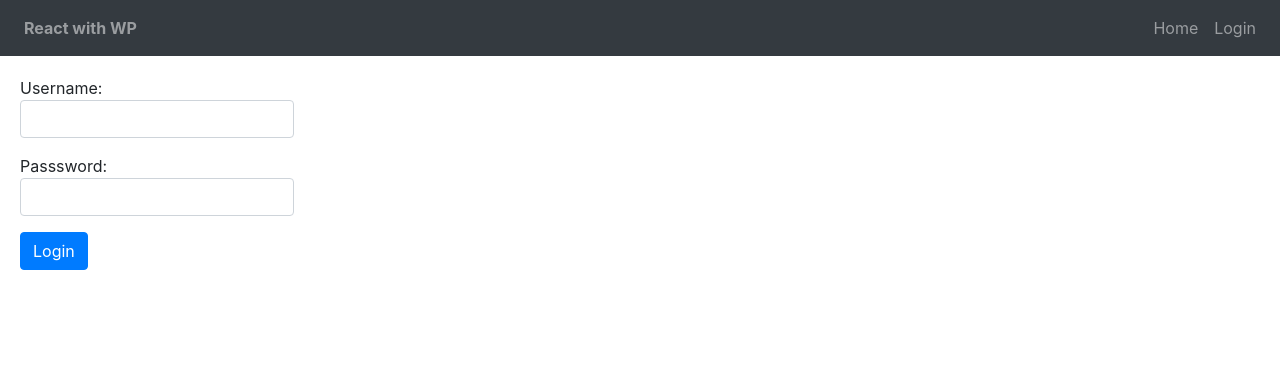
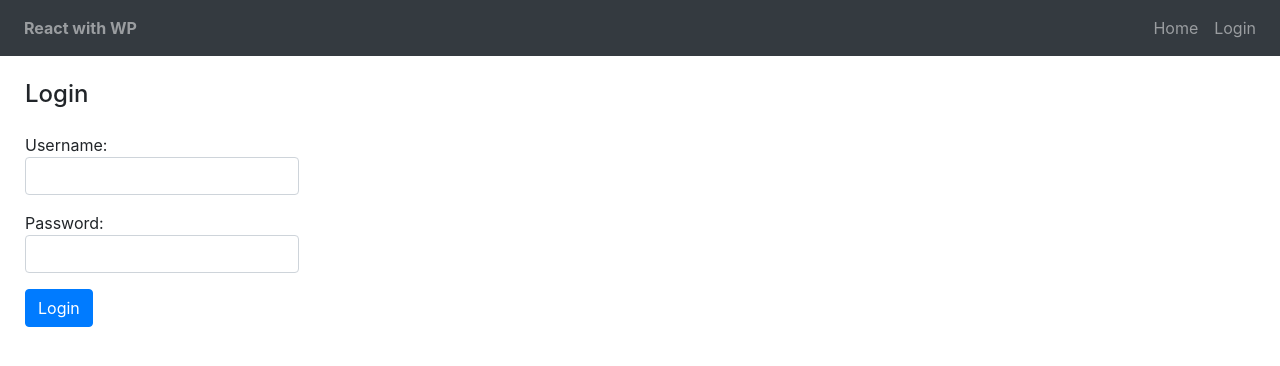
Before and after one commit to ma4ine/react-wordpress, a React (Create React App) app: page /login in a window 1280 px wide. Shown: the top 366 px of the page. Built offline with nearby package versions, Linux system fonts and the light colour scheme.

Commit message:
Login & Logout with AppContext

```diff
--- a/src/App.js
+++ b/src/App.js
@@ -8,6 +8,7 @@ import Dashboard from './components/dashboard/Dashboard';
 import CreatePost from './components/dashboard/posts/CreatePost';
 import AppProvider from './components/context/AppProvider';
 import Posts from './components/dashboard/posts/Posts';
+import Pages from './components/dashboard/pages/Pages';
 
 export class App extends React.Component {
 
@@ -20,8 +21,8 @@ export class App extends React.Component {
           <Dashboard path="/dashboard" />
           <Posts path="/dashboard/posts" />
           <CreatePost path="/dashboard/create-post" />
-          <Posts path="/dashboard/pages" />
           <SinglePost path="/post/:id" />
+          <Pages path="/dashboard/pages" />
         </Router>
       </AppProvider>
     )
--- a/src/Style.css
+++ b/src/Style.css
@@ -25,6 +25,12 @@
   height: 100vh;
   padding-top: 15px;
   background:gainsboro;
+  margin-left: -150px;
+  transition: margin-left .2s ease-in-out;
+}
+
+.sidebar.active {
+  margin-left: 0;
 }
 
 .sidebar ul ul {
@@ -44,11 +50,14 @@
 }
 
 .content {
-  /* margin-left: 150px; */
   width: 100%;
 }
 
 .main-content {
+  padding: 20px;
+  transition: margin-left .2s ease-in-out;
+}
+
+.content.active .main-content {
   margin-left: 150px;
-  padding: 20px;
 }
--- a/src/components/Login.js
+++ b/src/components/Login.js
@@ -1,110 +1,124 @@
-import React from 'react';
+import React, { useContext, useState } from 'react';
 import Navbar from './Navbar';
 import axios from 'axios';
 import { Redirect } from '@reach/router';
+import AppContext from './context/AppContext';
+import Loader from "../loader.gif";
 
-export class Login extends React.Component {
+const Login = () => {
 
-  constructor( props ) {
-    super( props );
+  const [ store, setStore ] = useContext( AppContext );
 
-    this.state = {
+  const [ loginFields, setLoginFields ] = useState({
     username: '',
     password: '',
     userNiceName: '',
     userEmail: '',
-      loggedIn: false,
     loading: false,
     error: ''
-    };
-  }
+  });
 
-  onFormSubmit = (event) => {
+  const createMarkup = ( data ) => ({
+		__html: data
+	});
+
+  const onFormSubmit = (event) => {
     event.preventDefault();
 
     const siteUrl = 'http://localhost:3000';
 
     const loginData = {
-      username: this.state.username,
-      password: this.state.password
+      username: loginFields.username,
+      password: loginFields.password
     };
 
-    this.setState( {loading: true}, () => {
+    setLoginFields( { ...loginFields, loading: true } );
+
     axios.post( `${siteUrl}/wp-json/jwt-auth/v1/token`, loginData )
       .then( res => {
 
         if ( res.data.token === undefined ) {
-            this.setState( { error: res.data.message, loading: false } );
+          setLoginFields( {
+            ...loginFields,
+            error: res.data.message,
+            loading: false
+          } );
           return;
         }
 
-          localStorage.setItem( 'token', res.data.token );
-          localStorage.setItem( 'userName', res.data.user_nicename );
-          localStorage.setItem( 'userEmail', res.data.user_email );
+        const { token, user_nicename, user_email } = res.data;
 
-          this.setState( {
+        localStorage.setItem( 'token', token );
+        localStorage.setItem( 'userName', user_nicename );
+
+        setStore({
+          ...store,
+          userName: user_nicename,
+          token: token
+        });
+
+        setLoginFields( {
+          ...loginFields,
           loading: false,
-            token: res.data.token,
-            userNiceName: res.data.user_nicename,
-            userEmail: res.data.user_email,
-            loggedIn: true
+          token: token,
+          userNiceName: user_nicename,
+          userEmail: user_email
         } );
       })
       .catch( err => {
-          this.setState( { error: err.response.data, loading: false } )
-        } )
+        setLoginFields( { ...loginFields, error: err.response.data.message, loading: false } )
       } )
   };
 
-  handleOnChange = (event) => {
-      this.setState( { [event.target.name]: event.target.value } );
+  const handleOnChange = (event) => {
+      setLoginFields( { ...loginFields, [event.target.name]: event.target.value } );
   };
 
-  render() {
 
-    const { username, password, loggedIn, userNiceName } = this.state;
+  const { username, password, error, loading } = loginFields;
 
-    const user = userNiceName ? userNiceName : localStorage.getItem( 'userName' );
-
-    if ( loggedIn || localStorage.getItem( 'token' ) ) {
+  if ( store.token ) {
 
     return <Redirect to={`/dashboard`} noThrow />
 
   } else {
 
     return (
-        <div>
-          <Navbar />
-          <form onSubmit={ this.onFormSubmit } style={{ marginTop: '20px', marginLeft: '20px' }}>
-            <label htmlFor="#" className="form-group">
+      <React.Fragment>
+				<Navbar/>
+				<div style={{ height: '100vh', maxWidth: '400px', marginLeft: '25px' }}>
+					<h4 className="mb-4 mt-4">Login</h4>
+					{ error && <div className="alert alert-danger" dangerouslySetInnerHTML={ createMarkup( error ) }/> }
+					<form onSubmit={ onFormSubmit }>
+						<label className="form-group">
 							Username:
 							<input
 								type="text"
 								className="form-control"
 								name="username"
 								value={ username }
-                onChange={ this.handleOnChange }
+								onChange={ handleOnChange }
 							/>
 						</label>
 						<br/>
-            <label htmlFor="#" className="form-group">
-              Passsword:
+						<label className="form-group">
+							Password:
 							<input
 								type="password"
 								className="form-control"
 								name="password"
 								value={ password }
-                onChange={ this.handleOnChange }
+								onChange={ handleOnChange }
 							/>
 						</label>
 						<br/>
-            <button className="btn btn-primary mb3" type="submit">Login</button>
+						<button className="btn btn-primary mb-3" type="submit">Login</button>
+						{ loading && <img className="loader" src={Loader} alt="Loader"/> }
 					</form>
 				</div>
+			</React.Fragment>
     );
-
   }
-  }
-}
+};
 
 export default Login
--- a/src/components/Navbar.js
+++ b/src/components/Navbar.js
@@ -1,22 +1,30 @@
-import React from 'react';
+import React, { useContext } from 'react';
 import NavLink from './NavLink';
-// import { isLoggedIn, getUserName } from './functions';
 import { isLoggedIn } from './functions';
+import ToggleSidebarBtn from './dashboard/sidebar/ToggleSidebarBtn';
+import AppContext from './context/AppContext';
 
-export class Navbar extends React.Component {
+const Navbar = () => {
 
-	handleLogout = () => {
+	const [ store, setStore ] = useContext( AppContext );
+
+	const handleLogout = () => {
 		localStorage.removeItem('token');
+		localStorage.removeItem('userName');
+
+		setStore({
+			...store,
+			token: '',
+			userName: ''
+		})
+
 		window.location.href = "/";
 	}
-
-	render() {
-		// const userName = ( getUserName() ) ? getUserName() : '';
 
 	return (
 		<nav className="navbar navbar-expand-lg navbar-dark bg-dark">
 
-			  <div className="navbar-collapse" id="navbarColor02">
+			<div className="navbar-collapse collapse" id="navbarColor02">
 				<ul className="navbar-nav" style={{width: '100%'}}>
 					<li className="nav-item mr-auto">
 						<strong>
@@ -32,7 +40,7 @@ export class Navbar extends React.Component {
 								<NavLink to={ `/dashboard` }>Dashboard</NavLink>
 							</li>
 							<li className="nav-item">
-									<button onClick={ this.handleLogout } className="btn btn-secondary ml-3">Logout</button>
+								<button onClick={ handleLogout } className="btn btn-secondary ml-3">Logout</button>
 							</li>
 						</React.Fragment>
 					) : (
@@ -42,9 +50,12 @@ export class Navbar extends React.Component {
 					) }
 				</ul>
 			</div>
+			{/* If on dashboard page */}
+			{ window.location.pathname.includes( 'dashboard' ) ? (
+				<ToggleSidebarBtn/>
+			) : '' }
 		</nav>
-		)
-	}
+	);
 }
 
 export default Navbar
--- a/src/components/content/Content.js
+++ b/src/components/content/Content.js
@@ -1,14 +1,15 @@
-import React from 'react';
+import React, { useContext } from 'react';
+import AppContext from '../context/AppContext';
 import Navbar from "../Navbar";
 
 const Content = ( props ) => {
+
+  const [ store ] = useContext( AppContext );
+
   return(
-    <div id="content" className={ props.active ? 'content active' : 'content' }>
+    <div id="content" className={ store.sidebarActive ? 'content active' : 'content' }>
       {/* Top Navbar */}
-      <Navbar
-        handleSidebarToggleClick={ props.handleSidebarToggleClick }
-        active={ props.active }
-      />
+      <Navbar />
       {/* Main Content */}
       <div className="main-content">
         { props.children }
--- /dev/null
+++ b/src/components/dashboard/sidebar/ToggleSidebarBtn.js
@@ -0,0 +1,23 @@
+import React, { useContext } from 'react';
+import AppContext from "../../context/AppContext";
+
+const ToggleSidebarBtn = () => {
+
+  const [ store, setStore] = useContext( AppContext );
+
+  return (
+    <button
+      type="button"
+      id="sidebarCollapse"
+      onClick={ () => setStore({
+        ...store,
+        sidebarActive: ! store.sidebarActive
+      }) }
+      className={ `btn btn-secondary ml-2 ${ store.sidebarActive ? 'active' : '' }` }
+    >
+      <span class="navbar-toggler-icon"></span>
+    </button>
+  )
+}
+
+export default ToggleSidebarBtn;
--- a/src/components/dashboard/sidebar/menus/PageMenu.js
+++ b/src/components/dashboard/sidebar/menus/PageMenu.js
@@ -22,7 +22,7 @@ const PageMenu = () => {
       </NavLink>
       <ul className={ `collapse list-unstyled ${ store.activeMenu.pageMenuActive ? 'show' : '' }` } id="homeSubmenu">
         <li>
-          <NavLink to="/dashboard/posts">All pages</NavLink>
+          <NavLink to="/dashboard/pages">All pages</NavLink>
         </li>
         <li>
           <NavLink to="/dashboard/create-page">Add New</NavLink>
```
Also changed, not shown: 1 other file (tests, documents, lock files or other folders). Lines whose indentation alone changed are shown as unchanged.
